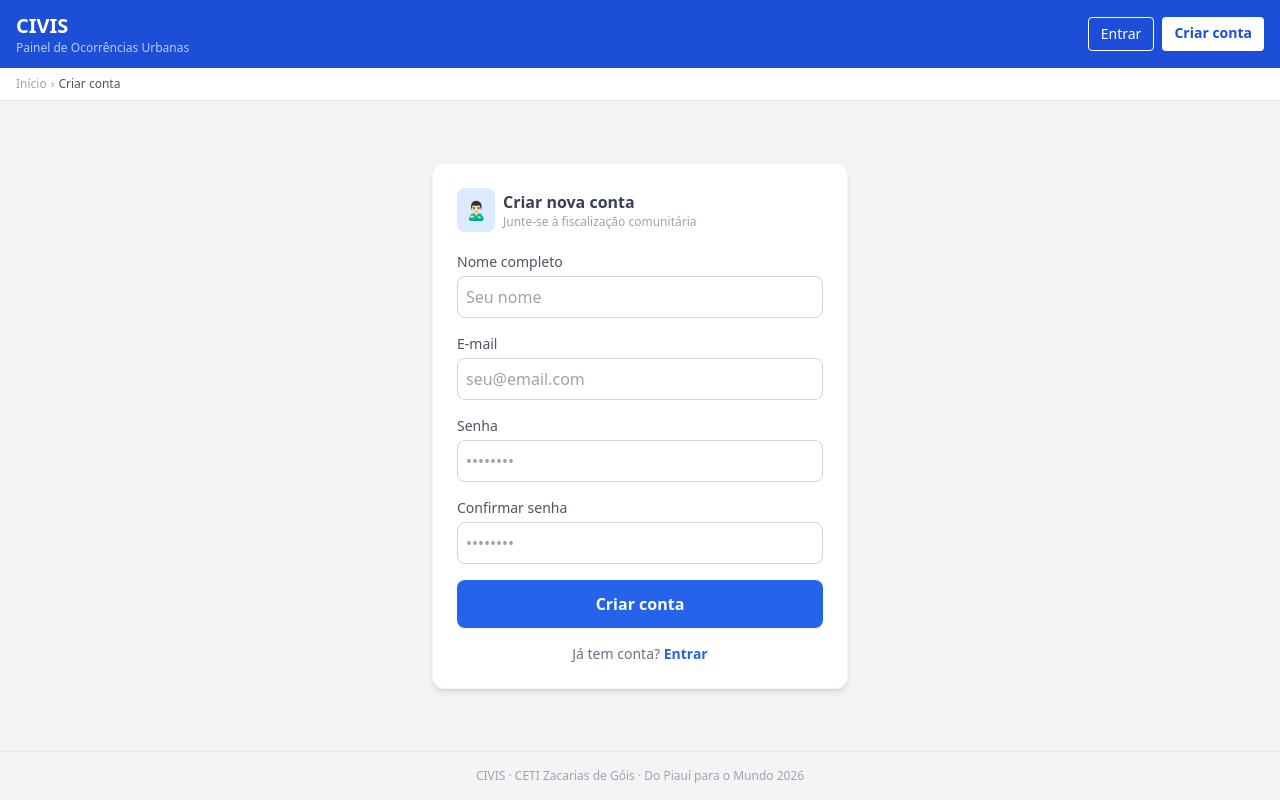
After one commit to charanko0515/CIVIS, a Flask app: page /cadastro in a window 1280 px wide. The commit adds this page. Run offline with Flask 3, Linux system fonts and the light colour scheme; some libraries are stand-ins or nearby versions.

Commit message:
paginas de login e cadastro
paginas de login e casdastro (ainda tem que ligar ao banco de dados)

```diff
--- a/main.py
+++ b/main.py
@@ -1,9 +1,18 @@
 from flask import Flask, render_template
+
 app = Flask(__name__)
 
 @app.route('/')
 def index():
     return render_template('homepage.html')
 
+@app.route('/login')
+def login():
+    return render_template('login.html')
+
+@app.route('/cadastro')
+def cadastro():
+    return render_template('cadastro.html')
+
 if __name__ == '__main__':
     app.run(debug=True)
--- /dev/null
+++ b/templates/cadastro.html
@@ -0,0 +1,96 @@
+<!DOCTYPE html>
+<html lang="pt-br">
+<head>
+    <meta charset="UTF-8">
+    <meta name="viewport" content="width=device-width, initial-scale=1.0">
+    <title>CIVIS - Criar Conta</title>
+    <script src="https://cdn.tailwindcss.com"></script>
+</head>
+<body class="bg-gray-100 min-h-screen flex flex-col">
+
+    <header class="bg-blue-700 text-white px-4 py-3 shadow-md flex items-center justify-between">
+        <div>
+            <a href="/" class="text-xl font-bold hover:opacity-80 transition">CIVIS</a>
+            <p class="text-xs opacity-70">Painel de Ocorrências Urbanas</p>
+        </div>
+        <div class="flex gap-2">
+            <a href="/login" class="text-sm border border-white text-white px-3 py-1.5 rounded hover:bg-white hover:text-blue-700 transition">Entrar</a>
+            <a href="/cadastro" class="text-sm bg-white text-blue-700 font-semibold px-3 py-1.5 rounded hover:bg-blue-50 transition">Criar conta</a>
+        </div>
+    </header>
+
+    <!-- Breadcrumb -->
+    <div class="bg-white border-b border-gray-200 px-4 py-2 text-xs text-gray-400 flex items-center gap-1">
+        <a href="/" class="hover:text-blue-600 transition">Início</a>
+        <span>›</span>
+        <span class="text-gray-600 font-medium">Criar conta</span>
+    </div>
+
+    <main class="p-4 max-w-md mx-auto w-full flex-grow flex flex-col justify-center">
+        <div class="bg-white p-6 rounded-xl shadow-md border border-gray-100">
+
+            <div class="flex items-center gap-2 mb-5">
+                <div class="bg-blue-100 text-blue-700 rounded-lg p-2 text-lg">🙎🏻‍♂️</div>
+                <div>
+                    <h2 class="text-base font-semibold text-gray-700">Criar nova conta</h2>
+                    <p class="text-xs text-gray-400">Junte-se à fiscalização comunitária</p>
+                </div>
+            </div>
+
+            <form action="/cadastro" method="POST" class="space-y-4">
+                <div>
+                    <label class="block text-sm font-medium text-gray-600 mb-1">Nome completo</label>
+                    <input type="text" name="nome" required placeholder="Seu nome"
+                           class="w-full p-2 border border-gray-300 rounded-lg focus:outline-none focus:ring-2 focus:ring-blue-500">
+                </div>
+                <div>
+                    <label class="block text-sm font-medium text-gray-600 mb-1">E-mail</label>
+                    <input type="email" name="email" required placeholder="seu@email.com"
+                           class="w-full p-2 border border-gray-300 rounded-lg focus:outline-none focus:ring-2 focus:ring-blue-500">
+                </div>
+                <div>
+                    <label class="block text-sm font-medium text-gray-600 mb-1">Senha</label>
+                    <input type="password" name="senha" required placeholder="••••••••" id="senha"
+                           class="w-full p-2 border border-gray-300 rounded-lg focus:outline-none focus:ring-2 focus:ring-blue-500">
+                </div>
+                <div>
+                    <label class="block text-sm font-medium text-gray-600 mb-1">Confirmar senha</label>
+                    <input type="password" name="confirmar_senha" required placeholder="••••••••" id="confirmar"
+                           class="w-full p-2 border border-gray-300 rounded-lg focus:outline-none focus:ring-2 focus:ring-blue-500">
+                </div>
+
+                <p id="erro-senha" class="text-xs text-red-500 bg-red-50 border border-red-200 p-2 rounded-lg hidden">
+                    ⚠️ As senhas não coincidem.
+                </p>
+
+                <button type="submit" class="w-full bg-blue-600 hover:bg-blue-700 active:bg-blue-800 text-white font-bold py-3 px-4 rounded-lg transition duration-200 shadow-sm">
+                    Criar conta
+                </button>
+            </form>
+
+            <p class="text-sm text-center text-gray-500 mt-4">
+                Já tem conta?
+                <a href="/login" class="text-blue-600 font-semibold hover:underline">Entrar</a>
+            </p>
+        </div>
+    </main>
+
+    <footer class="text-center text-xs text-gray-400 py-4 border-t border-gray-200">
+        CIVIS · CETI Zacarias de Góis · Do Piauí para o Mundo 2026
+    </footer>
+
+    <script>
+        document.querySelector('form').addEventListener('submit', function(e) {
+            const senha = document.getElementById('senha').value;
+            const confirmar = document.getElementById('confirmar').value;
+            const erro = document.getElementById('erro-senha');
+            if (senha !== confirmar) {
+                e.preventDefault();
+                erro.classList.remove('hidden');
+            } else {
+                erro.classList.add('hidden');
+            }
+        });
+    </script>
+</body>
+</html>
```
Also changed, not shown: templates/homepage.html (+95 -5 lines), templates/login.html (added, +67 -0 lines), database.db.
